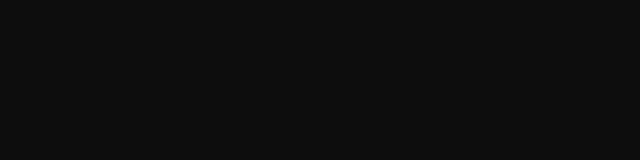
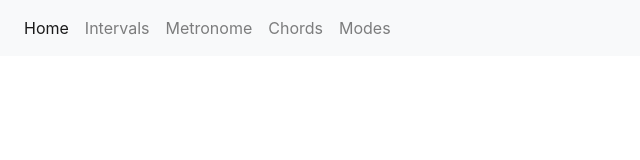
Before and after one commit to RileyMathews/music-tools, a website: page src/index.html in a window 1280 px wide. Shown: the whole page, without its empty margins (0-640 px from the left). Drawn offline with nearby package versions, Linux system fonts and the light colour scheme; files that its build step writes are made by us from their sources.

Commit message:
added basic nav bar

```diff
--- a/src/index.html
+++ b/src/index.html
@@ -6,13 +6,36 @@
   <!-- bootstrap css -->
   <link rel="stylesheet" href="https://stackpath.bootstrapcdn.com/bootstrap/4.1.1/css/bootstrap.min.css" integrity="sha384-WskhaSGFgHYWDcbwN70/dfYBj47jz9qbsMId/iRN3ewGhXQFZCSftd1LZCfmhktB" crossorigin="anonymous">
   <!-- custom css -->
-  <link rel="stylesheet" href="./styles/styles.css">
+  <!-- <link rel="stylesheet" href="./styles/styles.css"> -->
 
 </head>
 
 <body>
-  <nav></nav>
+  <nav class="navbar navbar-expand-lg navbar-light bg-light">
+    <button class="navbar-toggler" type="button" data-toggle="collapse" data-target="#navbarSupportedContent" aria-controls="navbarSupportedContent" aria-expanded="false" aria-label="Toggle navigation">
+      <span class="navbar-toggler-icon"></span>
+    </button>
 
+    <div class="collapse navbar-collapse" id="navbarSupportedContent">
+      <ul class="navbar-nav mr-auto">
+        <li class="nav-item active">
+          <a class="nav-link" href="#">Home<span class="sr-only">(current)</span></a>
+        </li>
+        <li class="nav-item">
+          <a class="nav-link" href="#">Intervals</a>
+        </li>
+        <li class="nav-item">
+          <a class="nav-link" href="#">Metronome</a>
+        </li>
+        <li class="nav-item">
+          <a class="nav-link" href="#">Chords</a>
+        </li>
+        <li class="nav-item">
+          <a class="nav-link" href="#">Modes</a>
+        </li>
+      </ul>
+    </div>
+  </nav>
   <header></header>
 
   <article>
```
